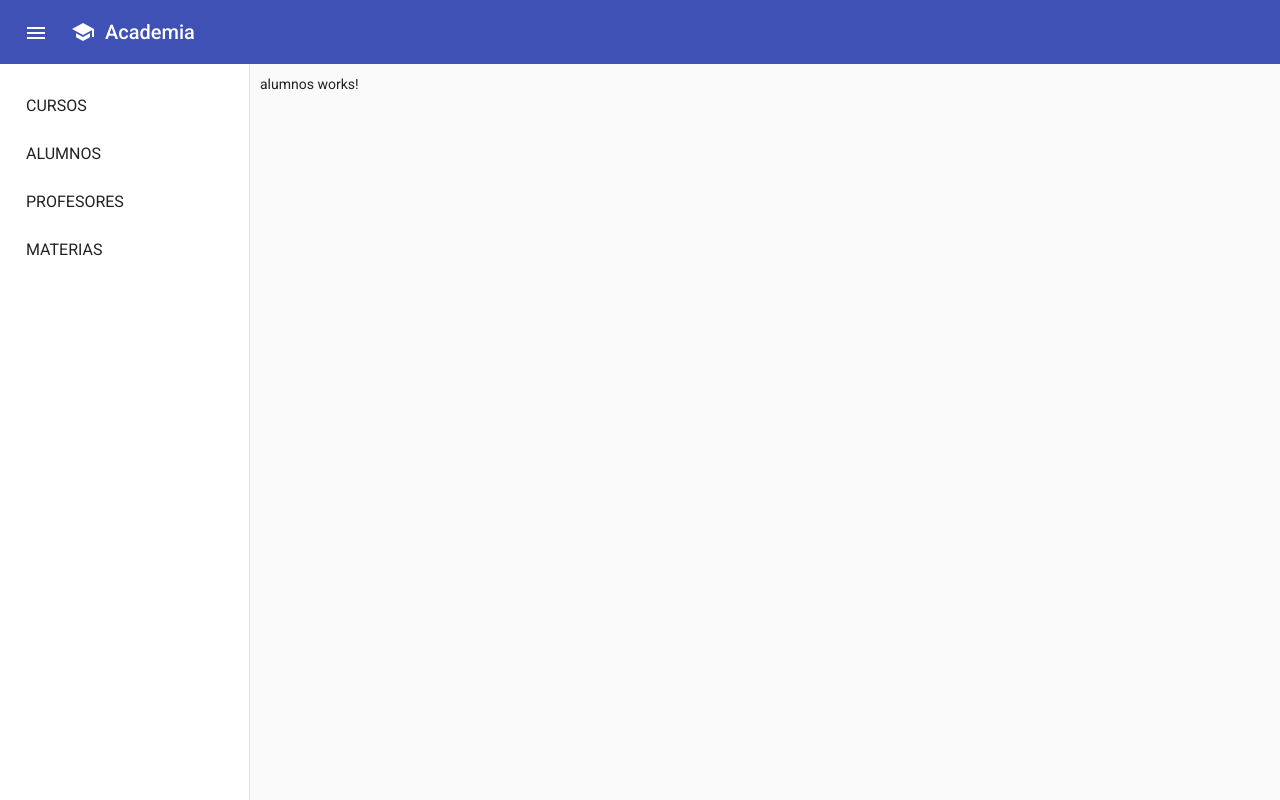
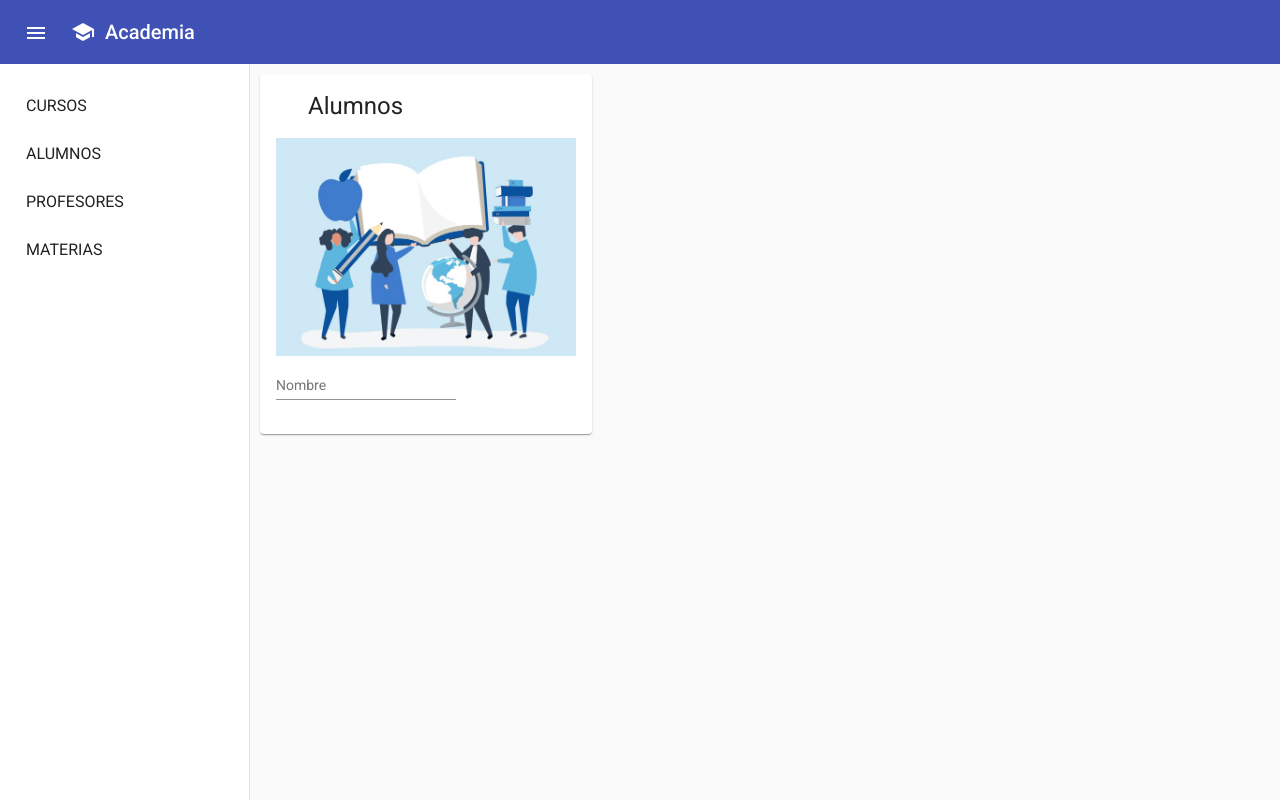
Before and after one commit to manu020766/academia-front, an Angular app: page /alumnos in a window 1280 px wide. Built offline with nearby package versions, Linux system fonts and the light colour scheme.

Commit message:
add imagen for alumnos view

```diff
--- a/src/app/alumnos/alumnos.component.html
+++ b/src/app/alumnos/alumnos.component.html
@@ -1 +1,24 @@
-<p>alumnos works!</p>
+<div class="container">
+    <mat-card>
+        <div class="cabecera">
+            <mat-card-header>
+                <h1>Alumnos</h1>
+            </mat-card-header>
+            <img mat-card-imag style="width: 300px;"  src="../assets/img/materias.jpg" alt="logo materias">
+        </div>
+
+        <mat-card-content>
+            <div class="contenedor-formulario">
+                <div class="formulario">
+                   <form action="">
+                       <mat-form-field>
+                           <mat-label>Nombre</mat-label>
+                           <input matInput placeholder="Nombre">
+                       </mat-form-field>
+                   </form>
+                </div>
+            </div>
+        </mat-card-content>
+
+    </mat-card>
+</div>
--- a/src/app/alumnos/alumnos.component.scss
+++ b/src/app/alumnos/alumnos.component.scss
@@ -0,0 +1,14 @@
+.container {
+    display: flex;
+    flex-flow: row wrap;
+}
+
+@media (max-width: 600px) {
+    mat-card {
+        flex: 1;
+    }
+}
+
+#formulario-alumno {
+    flex: 1;
+}
--- a/src/app/alumnos/alumnos.module.ts
+++ b/src/app/alumnos/alumnos.module.ts
@@ -1,5 +1,7 @@
 import { NgModule } from '@angular/core';
 import { CommonModule } from '@angular/common';
+
+import { MaterialModule } from '../shared/material.module'
 
 import { AlumnosRoutingModule } from './alumnos-routing.module';
 import { AlumnosComponent } from './alumnos.component';
@@ -9,6 +11,7 @@ import { AlumnosComponent } from './alumnos.component';
   declarations: [AlumnosComponent],
   imports: [
     CommonModule,
+    MaterialModule,
     AlumnosRoutingModule
   ]
 })
```
Also changed, not shown: src/assets/img/backToSchool.jpg (added).
